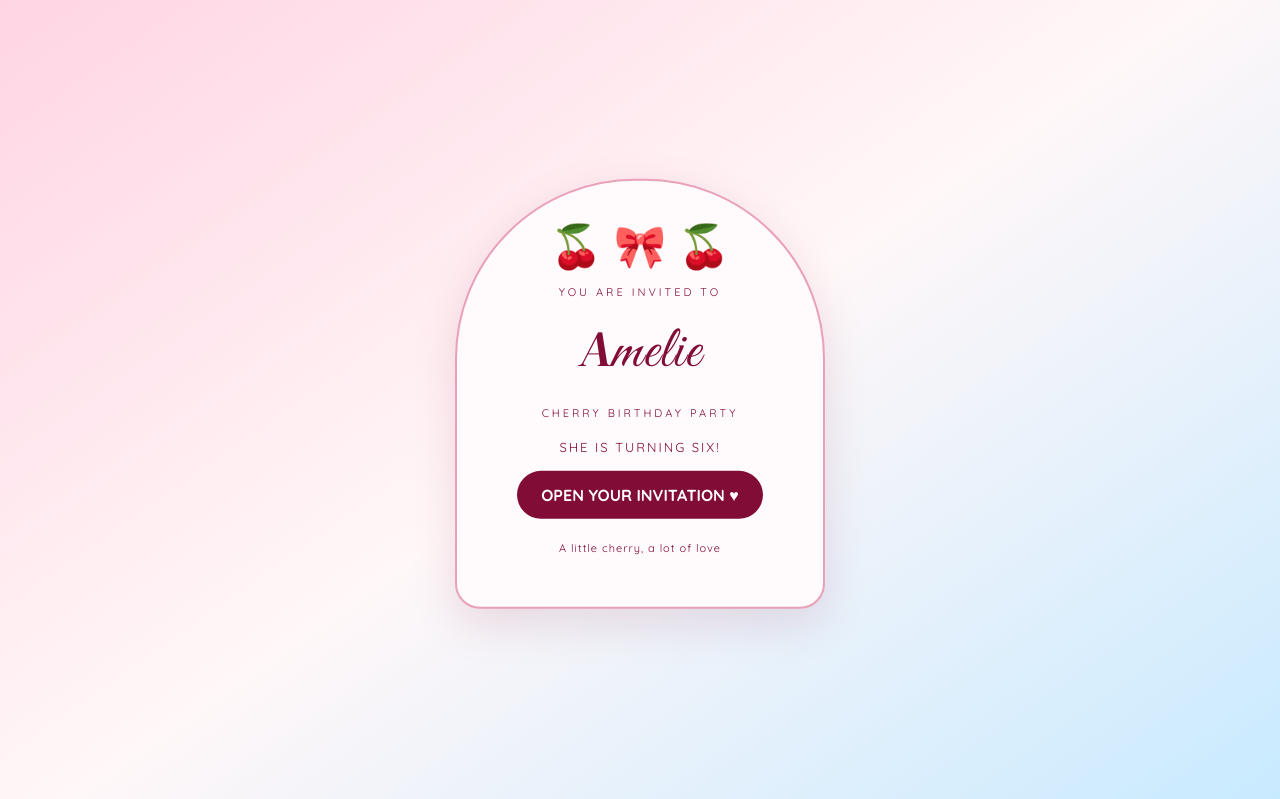
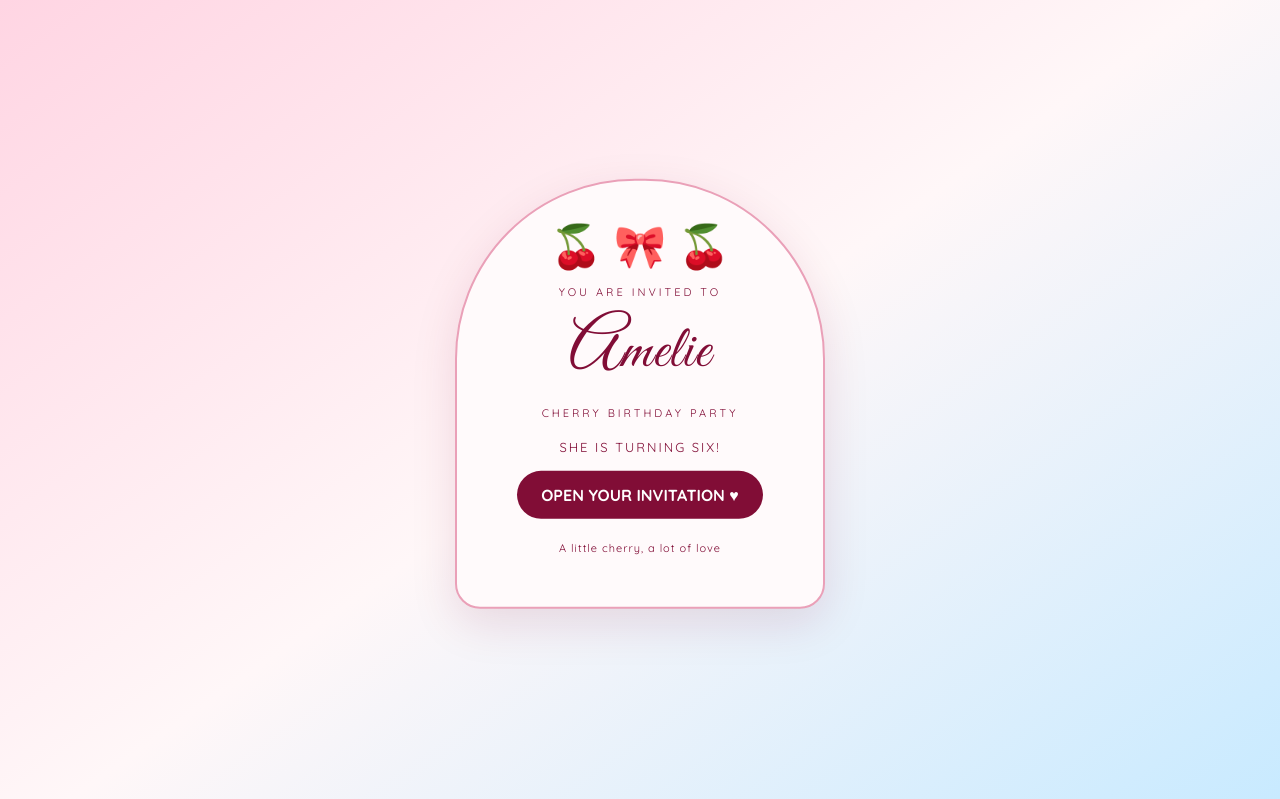
Before and after one commit to fvfngrhbr5-pixel/birthday-invitation, a plain HTML site: page index.html in a window 1280 px wide. Shown: the top 799 px of the page. Drawn offline with Linux system fonts and the light colour scheme.

Commit message:
Update font and structure for name display

```diff
--- a/index.html
+++ b/index.html
@@ -443,14 +443,15 @@
     scroll-behavior: auto !important;
   }
 }
-  .name .capital-a {
-  font-family: 'DM Serif Display', serif;
-  font-size: 0.85em;
+.name .capital-a {
+  font-family: 'Great Vibes', cursive;
+  font-size: 1.2em;
   font-weight: 400;
-  font-style: italic;
   display: inline-block;
-  margin-right: -0.03em;
   color: var(--burgundy);
+  line-height: 1;
+  vertical-align: baseline;
+}
 }
 </style>
 </head>
@@ -474,7 +475,7 @@
   <section class="hero">
     <div class="eyebrow">A SWEET LITTLE CELEBRATION</div>
     <div class="cherries">🍒 🎀 🍒</div>
-    <h1 class="name">Amelie</h1>
+    <h1 class="name"><span class="capital-a">A</span>melie</h1>
     <p class="subtitle">CHERRY BIRTHDAY PARTY</p>
     <div class="turning">IS TURNING</div>
     <p class="age">6</p>
```
